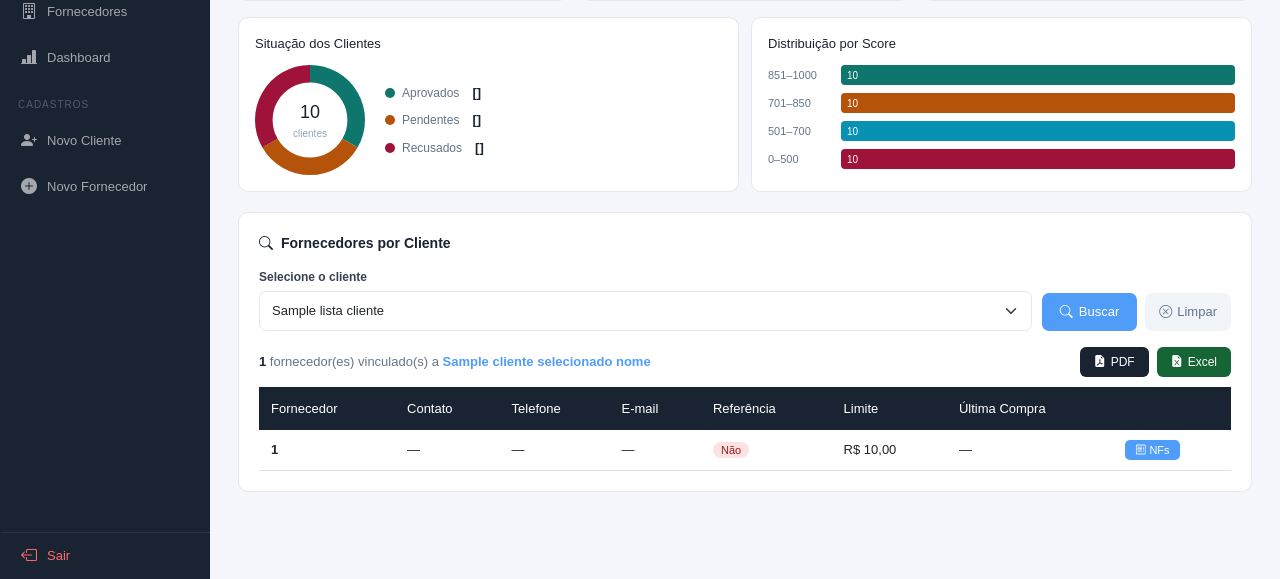
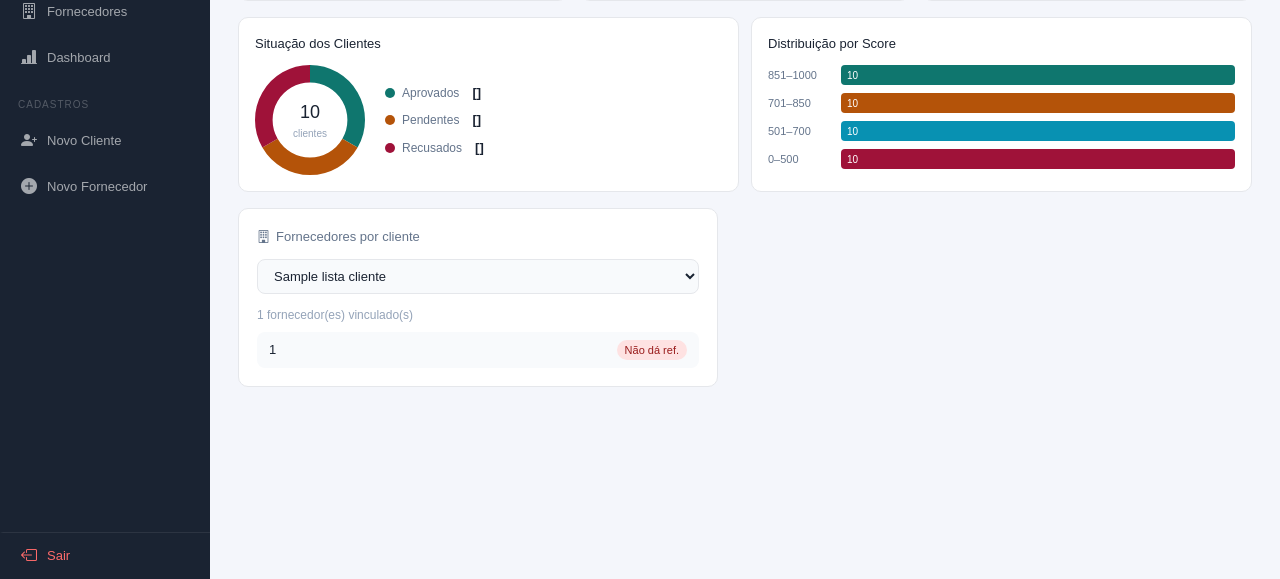
Before and after one commit to AmandaLyyy/Analise_Credito, a Flask app: template CreditoProjeto/CreditoProjetoI/templates/dashboard.html in a window 1280 px wide. Shown: the part 221-800 px from the top of the page. Run offline with Flask 3, Linux system fonts and the light colour scheme; the template is opened without the code that fills it: most values are stand-ins (such as "Sample title", 1, 10 or a date in 2020).

Commit message:
Dashboard: card simples de fornecedores por cliente

```diff
--- a/CreditoProjeto/CreditoProjetoI/templates/dashboard.html
+++ b/CreditoProjeto/CreditoProjetoI/templates/dashboard.html
@@ -2,7 +2,7 @@
 {% block titulo %}Dashboard{% endblock %}
 {% block conteudo %}
 
-<!-- ── Cartões de resumo ── -->
+<!-- Cartões de resumo -->
 <div style="display:grid;grid-template-columns:repeat(3,1fr);gap:12px;margin-bottom:16px;">
     <div style="background:#fff;border:0.5px solid #e5e7eb;border-radius:10px;padding:14px;">
         <div style="font-size:12px;color:#888;margin-bottom:4px;">Total Clientes</div>
@@ -21,8 +21,8 @@
     </div>
 </div>
 
-<!-- ── Gráficos ── -->
-<div style="display:grid;grid-template-columns:1fr 1fr;gap:12px;margin-bottom:20px;">
+<!-- Gráficos -->
+<div style="display:grid;grid-template-columns:1fr 1fr;gap:12px;margin-bottom:16px;">
     <div style="background:#fff;border:0.5px solid #e5e7eb;border-radius:10px;padding:16px;">
         <div style="font-size:13px;font-weight:500;color:#1a2332;margin-bottom:12px;">Situação dos Clientes</div>
         <div style="display:flex;align-items:center;gap:20px;">
@@ -59,117 +59,53 @@
     </div>
 </div>
 
-<!-- ── Fornecedores por Cliente ── -->
-<div style="background:#fff;border:0.5px solid #e5e7eb;border-radius:10px;padding:20px;">
-    <div style="font-size:14px;font-weight:600;color:#1a2332;margin-bottom:14px;">
-        <i class="bi bi-search me-2"></i>Fornecedores por Cliente
+<!-- Card: Fornecedores por cliente -->
+<div style="background:#fff;border:0.5px solid #e5e7eb;border-radius:10px;padding:18px;max-width:480px;">
+    <div style="font-size:13px;font-weight:500;color:#64748b;margin-bottom:12px;display:flex;align-items:center;gap:6px;">
+        <i class="bi bi-building"></i> Fornecedores por cliente
     </div>
 
-    <form method="GET" action="{{ url_for('dashboard') }}"
-          style="display:flex;gap:10px;align-items:flex-end;flex-wrap:wrap;margin-bottom:16px;">
-        <div style="flex:1;min-width:200px;">
-            <label style="font-size:12px;font-weight:600;color:#374151;display:block;margin-bottom:5px;">
-                Selecione o cliente
-            </label>
-            <select name="cliente_id" class="form-select" style="font-size:13px;">
-                <option value="">— Escolha um cliente —</option>
+    <form method="GET" action="{{ url_for('dashboard') }}">
+        <select name="cliente_id" onchange="this.form.submit()"
+                style="width:100%;padding:8px 12px;border:0.5px solid #e5e7eb;border-radius:8px;font-size:13px;background:#f8fafc;color:#1a2332;outline:none;margin-bottom:12px;">
+            <option value="">Selecionar cliente...</option>
             {% for c in lista_clientes %}
-                <option value="{{ c[0] }}"
-                    {% if cliente_selecionado_id == c[0] %}selected{% endif %}>
+            <option value="{{ c[0] }}" {% if cliente_selecionado_id == c[0] %}selected{% endif %}>
                 {{ c[1] }}
             </option>
             {% endfor %}
         </select>
-        </div>
-        <div style="display:flex;gap:8px;">
-            <button type="submit"
-                    style="background:#4f9cf9;color:#fff;border:none;padding:9px 18px;border-radius:7px;font-size:13px;cursor:pointer;display:inline-flex;align-items:center;gap:6px;">
-                <i class="bi bi-search"></i> Buscar
-            </button>
-            {% if cliente_selecionado_id %}
-            <a href="{{ url_for('dashboard') }}"
-               style="background:#f1f5f9;color:#64748b;border:none;padding:9px 14px;border-radius:7px;font-size:13px;text-decoration:none;display:inline-flex;align-items:center;gap:5px;">
-                <i class="bi bi-x-circle"></i> Limpar
-            </a>
-            {% endif %}
-        </div>
     </form>
 
     {% if cliente_selecionado_id %}
         {% if fornecedores_do_cliente %}
-        <div style="margin-bottom:10px;display:flex;justify-content:space-between;align-items:center;flex-wrap:wrap;gap:8px;">
-            <span style="font-size:13px;color:#64748b;">
-                <strong style="color:#1a2332;">{{ fornecedores_do_cliente|length }}</strong>
-                fornecedor(es) vinculado(s) a
-                <strong style="color:#4f9cf9;">{{ cliente_selecionado_nome }}</strong>
-            </span>
-            <div style="display:flex;gap:8px;">
-                <a href="{{ url_for('relatorio_fornecedores_pdf') }}?cliente_id={{ cliente_selecionado_id }}"
-                   style="background:#1a2332;color:#fff;padding:6px 14px;border-radius:6px;font-size:12px;text-decoration:none;display:inline-flex;align-items:center;gap:5px;">
-                    <i class="bi bi-file-earmark-pdf-fill"></i> PDF
-                </a>
-                <a href="{{ url_for('relatorio_fornecedores_excel') }}?cliente_id={{ cliente_selecionado_id }}"
-                   style="background:#166534;color:#fff;padding:6px 14px;border-radius:6px;font-size:12px;text-decoration:none;display:inline-flex;align-items:center;gap:5px;">
-                    <i class="bi bi-file-earmark-excel-fill"></i> Excel
-                </a>
+        <div style="font-size:12px;color:#94a3b8;margin-bottom:8px;">
+            {{ fornecedores_do_cliente|length }} fornecedor(es) vinculado(s)
         </div>
+        <div style="display:flex;flex-direction:column;gap:5px;">
+            {% for f in fornecedores_do_cliente %}
+            <div style="display:flex;align-items:center;justify-content:space-between;background:#f8fafc;border-radius:8px;padding:8px 12px;font-size:13px;">
+                <span style="font-weight:500;color:#1a2332;">{{ f[0] }}</span>
+                {% if f[4] == 'Sim' %}
+                    <span style="font-size:11px;color:#166534;background:#dcfce7;padding:2px 8px;border-radius:20px;">Dá ref.</span>
+                {% else %}
+                    <span style="font-size:11px;color:#991b1b;background:#fee2e2;padding:2px 8px;border-radius:20px;">Não dá ref.</span>
+                {% endif %}
             </div>
-        <div style="overflow-x:auto;">
-            <table class="table table-hover" style="margin-bottom:0;">
-                <thead>
-                    <tr>
-                        <th>Fornecedor</th>
-                        <th>Contato</th>
-                        <th>Telefone</th>
-                        <th>E-mail</th>
-                        <th>Referência</th>
-                        <th>Limite</th>
-                        <th>Última Compra</th>
-                        <th></th>
-                    </tr>
-                </thead>
-                <tbody>
-                    {% for f in fornecedores_do_cliente %}
-                    <tr>
-                        <td><strong>{{ f[0] }}</strong></td>
-                        <td>{{ f[3] or '—' }}</td>
-                        <td>{{ f[2] or '—' }}</td>
-                        <td>{{ f[1] or '—' }}</td>
-                        <td>
-                            {% if f[4] == 'Sim' %}
-                                <span style="background:#dcfce7;color:#166534;padding:2px 8px;border-radius:20px;font-size:11px;">Sim</span>
-                            {% else %}
-                                <span style="background:#fee2e2;color:#991b1b;padding:2px 8px;border-radius:20px;font-size:11px;">Não</span>
-                            {% endif %}
-                        </td>
-                        <td>{{ formatar_moeda(f[5]) }}</td>
-                        <td>{{ f[6].strftime('%d/%m/%Y') if f[6] else '—' }}</td>
-                        <td>
-                            <a href="{{ url_for('notas_fiscais', fornecedor_id=f[7]) }}"
-                               style="background:#4f9cf9;color:#fff;padding:4px 10px;border-radius:5px;font-size:11px;text-decoration:none;white-space:nowrap;">
-                                <i class="bi bi-receipt"></i> NFs
-                            </a>
-                        </td>
-                    </tr>
             {% endfor %}
-                </tbody>
-            </table>
         </div>
         {% else %}
-        <div style="background:#fef9c3;border:1px solid #fde68a;border-radius:8px;padding:14px;font-size:13px;color:#854d0e;">
-            <i class="bi bi-exclamation-triangle-fill me-2"></i>
-            Nenhum fornecedor cadastrado para <strong>{{ cliente_selecionado_nome }}</strong>.
+        <div style="font-size:13px;color:#94a3b8;text-align:center;padding:16px 0;">
+            Nenhum fornecedor cadastrado para este cliente.
         </div>
         {% endif %}
     {% else %}
-    <div style="background:#f8fafc;border:1px dashed #e5e7eb;border-radius:8px;padding:20px;text-align:center;color:#94a3b8;font-size:13px;">
-        <i class="bi bi-building" style="font-size:28px;display:block;margin-bottom:8px;"></i>
-        Selecione um cliente acima para ver seus fornecedores vinculados.
+    <div style="font-size:13px;color:#94a3b8;text-align:center;padding:16px 0;">
+        Selecione um cliente para ver os fornecedores.
     </div>
     {% endif %}
 </div>
 
-<!-- ── Scripts dos gráficos ── -->
 <script src="https://cdn.jsdelivr.net/npm/chart.js@4.4.0/dist/chart.umd.min.js"></script>
 <script>
 var aprov = {{ aprovados|int }};
```
Lines whose indentation alone changed are shown as unchanged.
